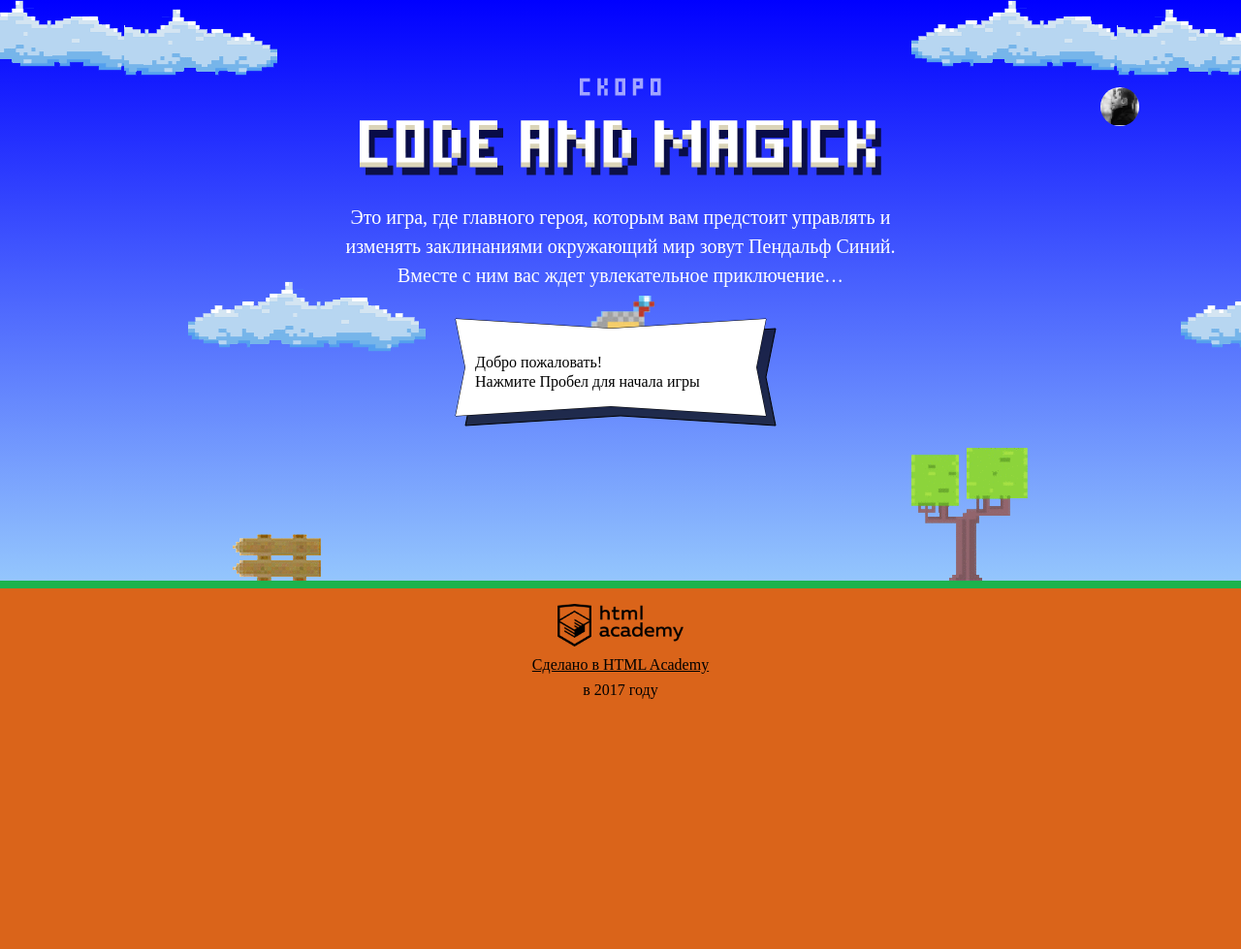
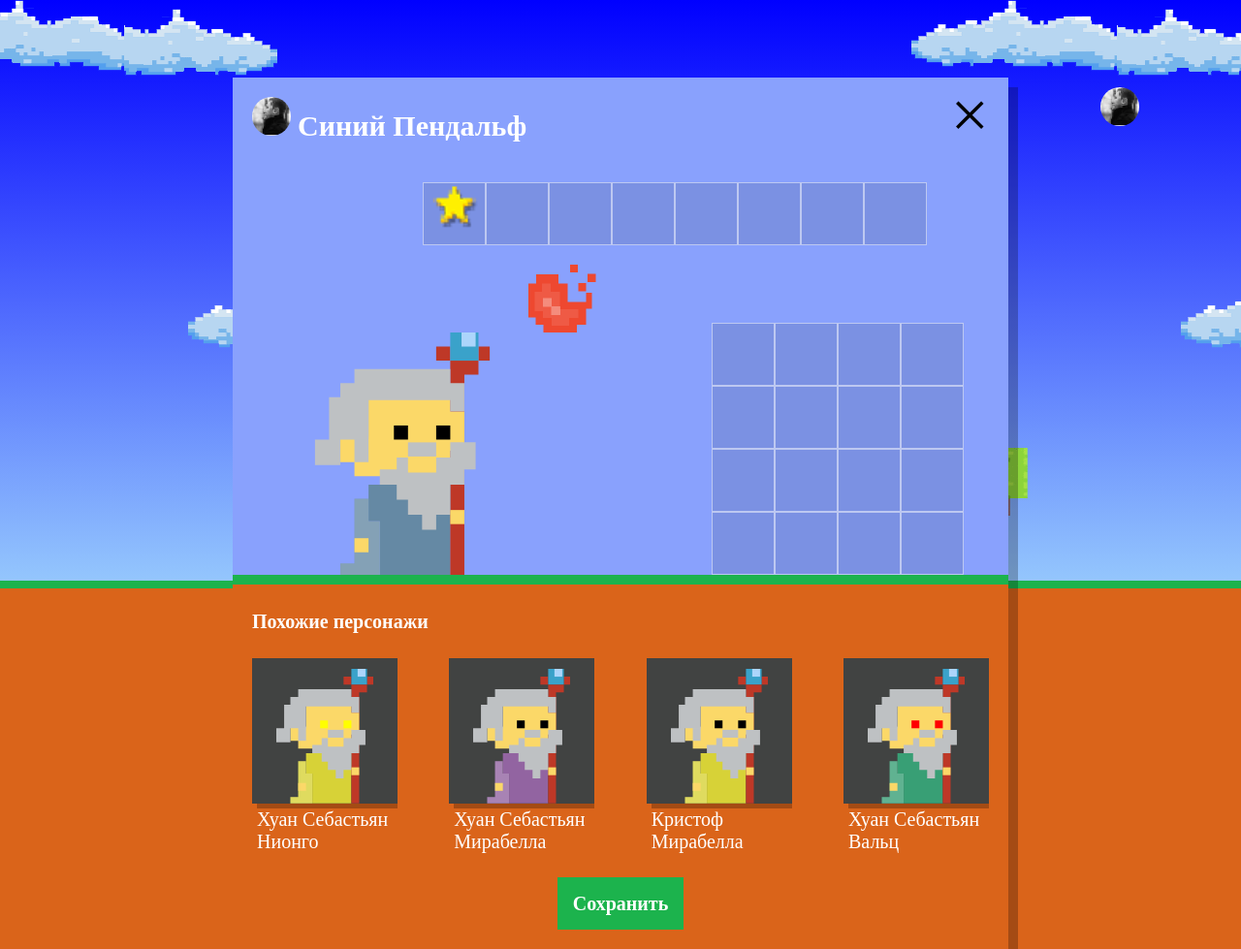
Before and after one commit to olegsorokin/1015745-code-and-magick-18, a website: page index.html in a window 1280 px wide. Shown: the whole page at 97% size. Before the commit the page ends 800 px from the top, so only its background shows below. Drawn offline with Linux system fonts and the light colour scheme; a web font is replaced by a local one.

Commit message:
Добавляет окно выбора персонажа

```diff
--- a/index.html
+++ b/index.html
@@ -202,6 +202,7 @@
       return height * 1 / 3 - getWizardHeight(wizardWidth);
     }
   </script>
+  <script src="js/setup.js"></script>
   <script src="js/stat.js"></script>
   <script src="js/game.js"></script>
 
--- /dev/null
+++ b/js/setup.js
@@ -0,0 +1,57 @@
+'use strict';
+
+var userDialog = document.querySelector('.setup');
+userDialog.classList.remove('hidden');
+
+var similarListElement = document.querySelector('.setup-similar-list');
+var similarWizardTemplate = document.querySelector('#similar-wizard-template')
+  .content
+  .querySelector('.setup-similar-item');
+
+var WIZARD_COUNT = 4;
+var WIZARD_FIRSTNAMES = ['Иван', 'Хуан Себастьян', 'Мария', 'Кристоф', 'Виктор', 'Юлия', 'Люпита', 'Вашингтон'];
+var WIZARD_LASTNAMES = ['да Марья', 'Верон', 'Мирабелла', 'Вальц', 'Онопко', 'Топольницкая', 'Нионго', 'Ирвинг'];
+var WIZARD_COATCOLORS = ['rgb(101, 137, 164)', 'rgb(241, 43, 107)', 'rgb(146, 100, 161)', 'rgb(56, 159, 117)', 'rgb(215, 210, 55)', 'rgb(0, 0, 0)'];
+var WIZARD_EYESCOLORS = ['black', 'red', 'blue', 'yellow', 'green'];
+
+/**
+ * Возвращает случайный порядковый номер элемента массива
+ * @param {number} maxNumber - верхняя граница диапазона
+ * @return {number} rand - случайный номер элемента массива
+ */
+var getRandomElementNumber = function (maxNumber) {
+  var rand = Math.floor(1 + Math.random() * (maxNumber - 1)) - 1;
+  return rand;
+};
+
+var wizards = [];
+while (wizards.length < WIZARD_COUNT) {
+  var newWizard = {};
+  newWizard.name = WIZARD_FIRSTNAMES[getRandomElementNumber(WIZARD_FIRSTNAMES.length)] + ' ' + WIZARD_LASTNAMES[getRandomElementNumber(WIZARD_LASTNAMES.length)];
+  newWizard.eyes = WIZARD_EYESCOLORS[getRandomElementNumber(WIZARD_EYESCOLORS.length)];
+  newWizard.coatColor = WIZARD_COATCOLORS[getRandomElementNumber(WIZARD_COATCOLORS.length)];
+  wizards.push(newWizard);
+}
+
+/**
+ * Создаёт и возвращает мага с заданным набором характеристик
+ * @param {object} wizard - маг с заданным набором характеристик
+ * @return {HTMLDivElement} wizardElement - HTML-разметка для мага с заданным набором характеристик
+ */
+var renderWizard = function (wizard) {
+  var wizardElement = similarWizardTemplate.cloneNode(true);
+
+  wizardElement.querySelector('.setup-similar-label').textContent = wizard.name;
+  wizardElement.querySelector('.wizard-eyes').style.fill = wizard.eyes;
+  wizardElement.querySelector('.wizard-coat').style.fill = wizard.coatColor;
+
+  return wizardElement;
+};
+
+var fragment = document.createDocumentFragment();
+for (var i = 0; i < wizards.length; i++) {
+  fragment.appendChild(renderWizard(wizards[i]));
+}
+similarListElement.appendChild(fragment);
+
+userDialog.querySelector('.setup-similar').classList.remove('hidden');
```
